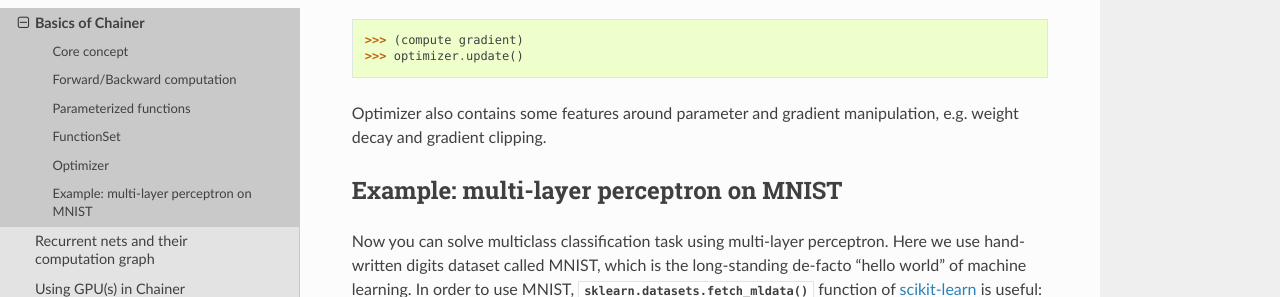
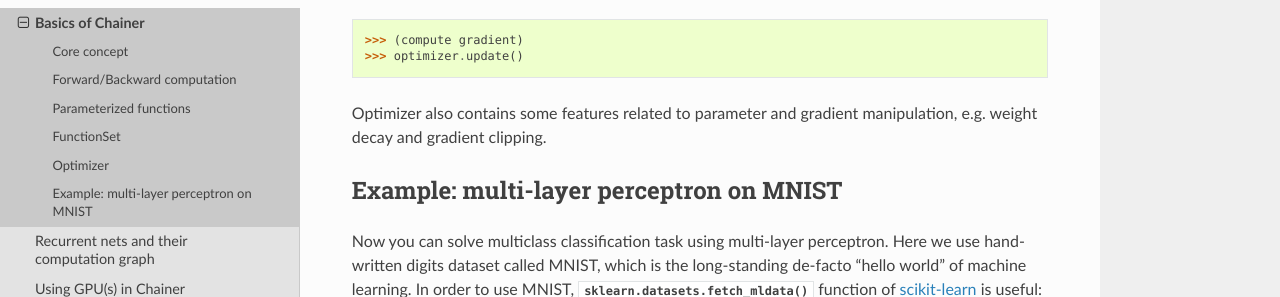
Before and after one commit to mitmul/intel-chainer, a Sphinx documentation site: the page built from docs/source/tutorial/basic.rst, in a window 1280 px wide and 900 px high, scrolled down 5491 px. Shown: the part 154-451 px from the top of the window. Built offline with Sphinx 7.4.7 and the Read the Docs theme 2.0.0, drawn with Linux system fonts in a browser that asks for light colours.

Commit message:
Fix verb

```diff
--- a/docs/source/tutorial/basic.rst
+++ b/docs/source/tutorial/basic.rst
@@ -237,7 +237,7 @@ Then, after computing gradient of each parameter, :meth:`~Optimizer.update` meth
   >>> (compute gradient)
   >>> optimizer.update()
 
-Optimizer also contains some features around parameter and gradient manipulation, e.g. weight decay and gradient clipping.
+Optimizer also contains some features related to parameter and gradient manipulation, e.g. weight decay and gradient clipping.
 
 
 .. _mnist_mlp_example:
```
